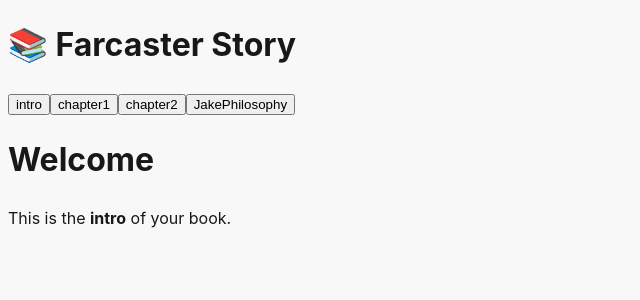
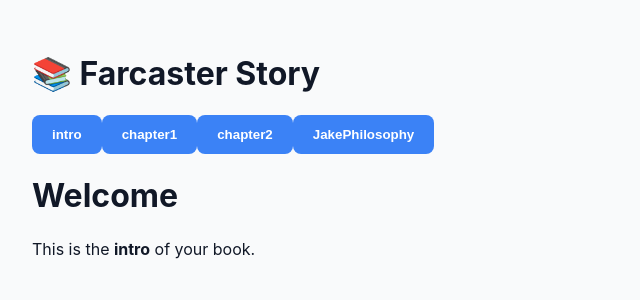
Before and after one commit to K1mc4n/ReadTheBook, a React (Vite) app: page / in a window 1280 px wide. Shown: the top 300 px of the page, without its empty margins (0-640 px from the left). Built offline with nearby package versions, Linux system fonts and the light colour scheme; what @farcaster/frame-wagmi-connector, wagmi would draw is missing.

Commit message:
Update index.css

```diff
--- a/src/index.css
+++ b/src/index.css
@@ -5,9 +5,8 @@
   font-family: Inter, system-ui, Avenir, Helvetica, Arial, sans-serif;
   font-synthesis: none;
   font-weight: 400;
-  line-height: 1.5;
+  line-height: 1.6;
   text-rendering: optimizeLegibility;
-
   -webkit-font-smoothing: antialiased;
   -moz-osx-font-smoothing: grayscale;
   -webkit-text-size-adjust: 100%;
@@ -15,7 +14,59 @@
 
 @media (prefers-color-scheme: light) {
   :root {
-    background-color: #f8f8f8;
-    color: #181818;
+    background-color: #f9fafb;
+    color: #111827;
   }
 }
+
+body {
+  margin: 0;
+  padding: 2rem;
+}
+
+h1, h2, h3 {
+  font-weight: 700;
+  margin: 1rem 0;
+}
+
+a {
+  color: #3b82f6;
+  text-decoration: none;
+}
+
+.container {
+  max-width: 720px;
+  margin: 0 auto;
+}
+
+.story-box {
+  background-color: rgba(255, 255, 255, 0.05);
+  border-radius: 12px;
+  padding: 1.5rem;
+  margin-top: 1rem;
+  backdrop-filter: blur(6px);
+  box-shadow: 0 2px 12px rgba(0, 0, 0, 0.2);
+  transition: background 0.3s ease;
+}
+
+@media (prefers-color-scheme: light) {
+  .story-box {
+    background-color: white;
+    box-shadow: 0 4px 20px rgba(0, 0, 0, 0.05);
+  }
+}
+
+button {
+  background: #3b82f6;
+  color: white;
+  padding: 0.75rem 1.25rem;
+  border: none;
+  border-radius: 8px;
+  font-weight: 600;
+  cursor: pointer;
+  transition: background 0.3s ease;
+}
+
+button:hover {
+  background: #2563eb;
+}
```
